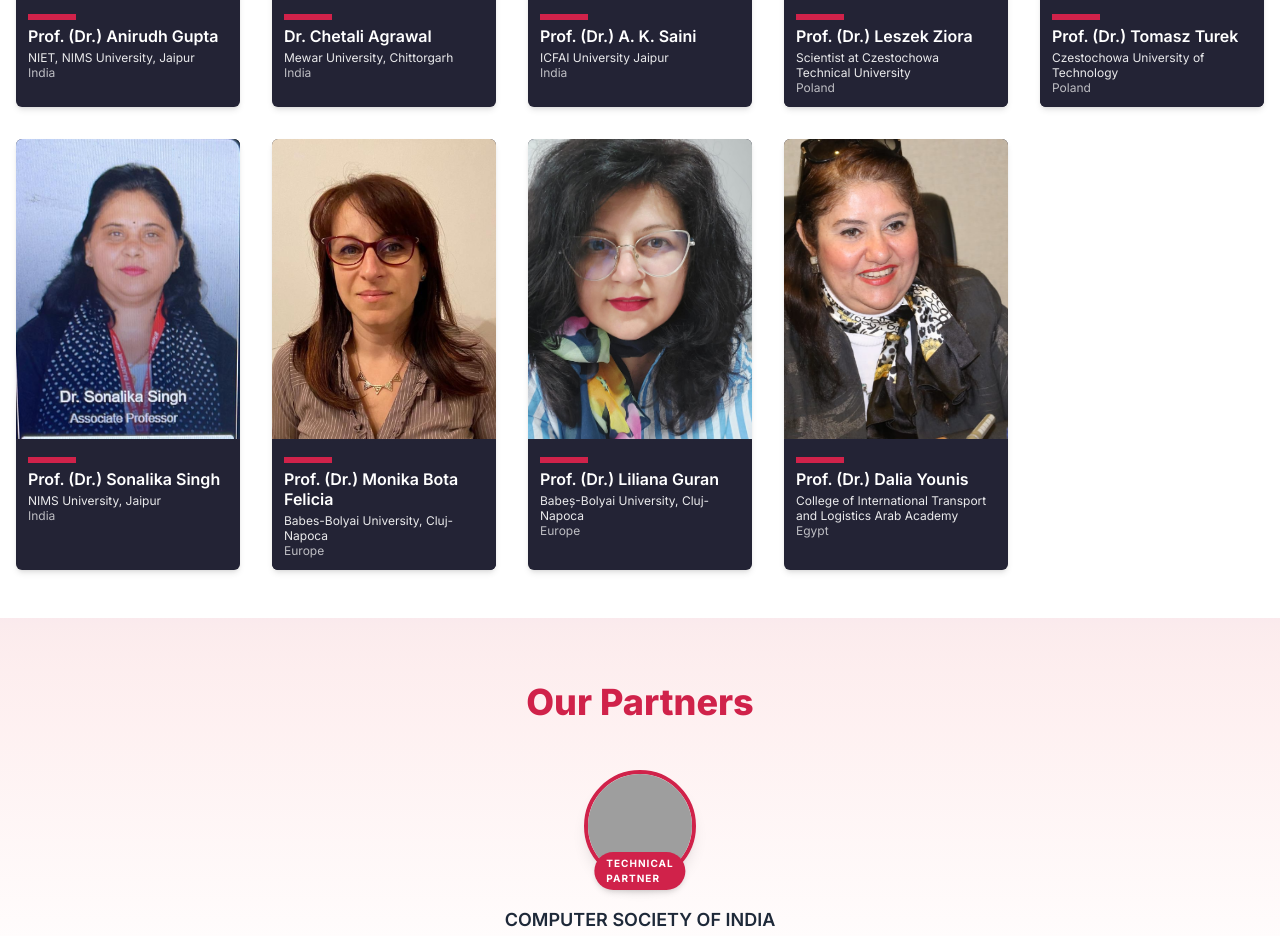
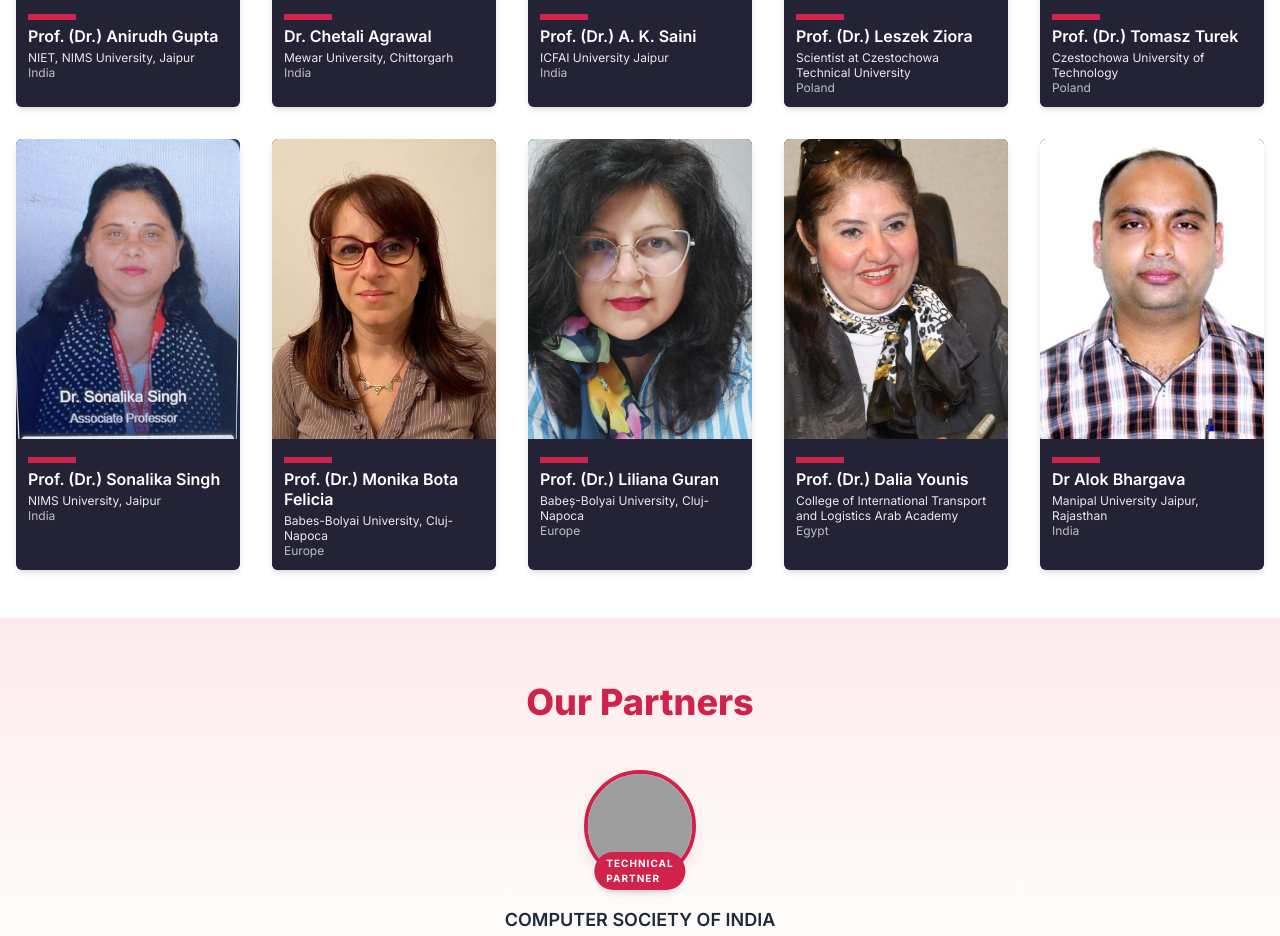
Before and after one commit to godstark82/icostem, a Next.js app: page / in a window 1280 px wide. Shown: the part 4460-5396 px from the top of the page. Built offline with nearby package versions, Linux system fonts and the light colour scheme; grey boxes are pictures that could not be loaded.

Commit message:
added alok

```diff
--- a/src/components/home/KeynoteSpeakers.jsx
+++ b/src/components/home/KeynoteSpeakers.jsx
@@ -115,6 +115,12 @@ const SPEAKERS = [
         country: "Egypt",
         img: "/images/speakers/dalia.jpg",
     },
+    {
+        name: "Dr Alok Bhargava",
+        affiliation: "Manipal University Jaipur, Rajasthan",
+        country: "India",
+        img: "/images/speakers/alok.jpg",
+    },
 ];
 
 function SpeakerCard({ speaker }) {
```
Also changed, not shown: public/images/speakers/alok.jpg (added).
